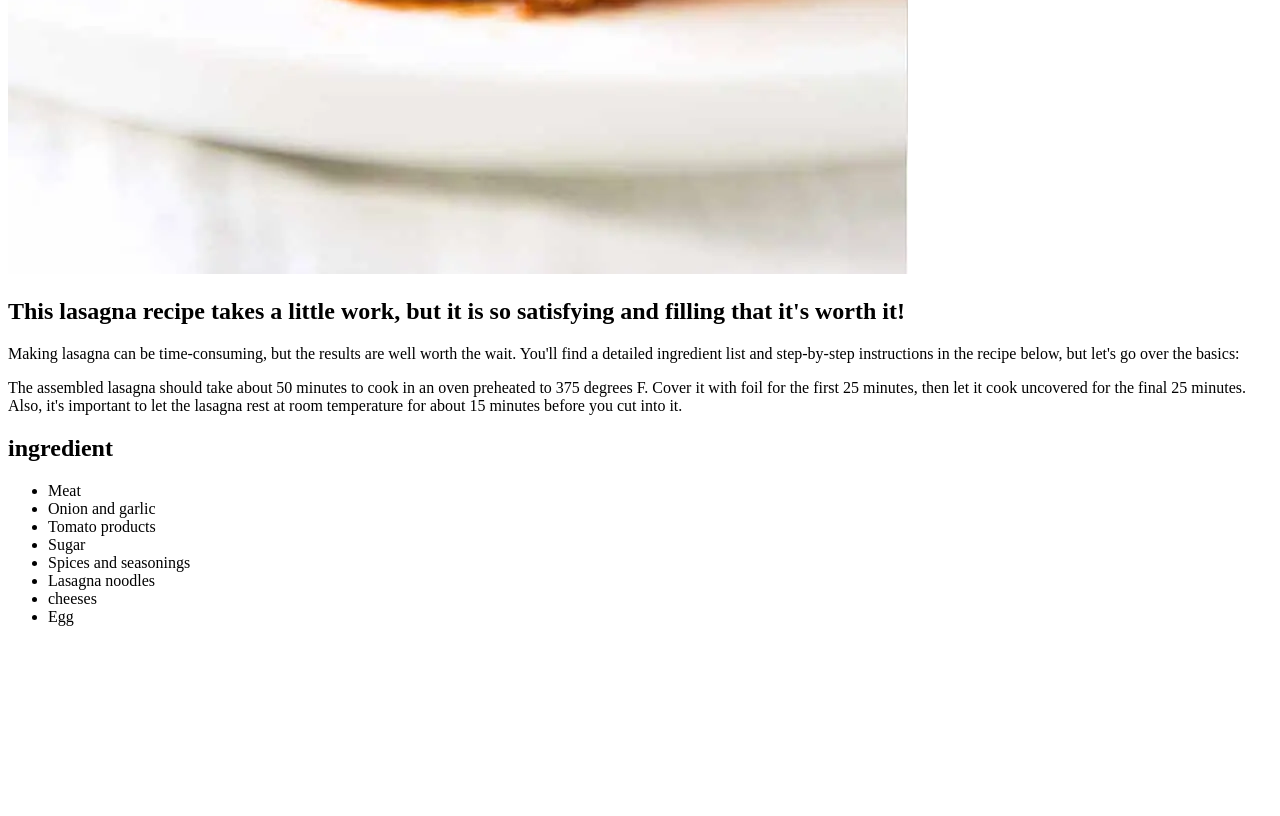
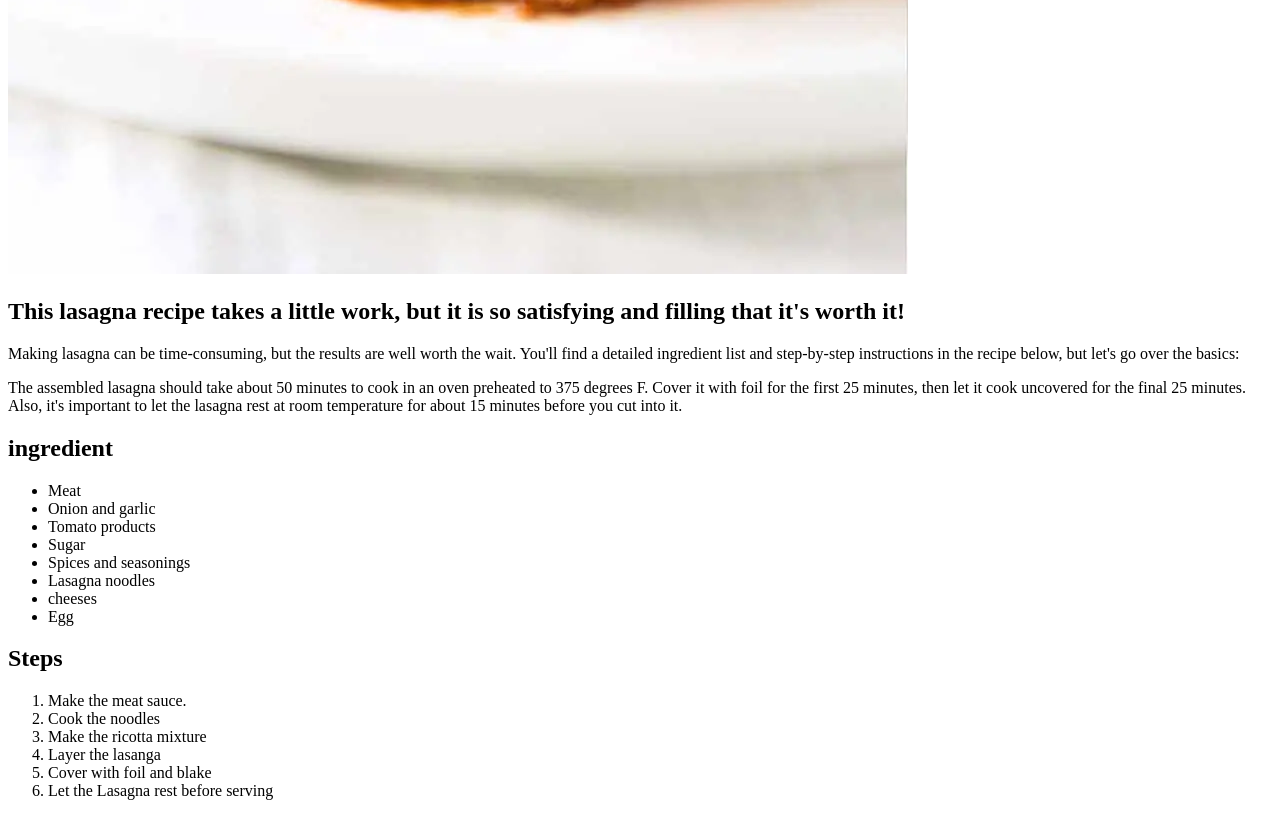
Before and after one commit to MohamedZribi/odin-recipes, a plain HTML site: page recipes/lasagna.html in a window 1280 px wide. Shown: the part 706-1522 px from the top of the page. Before the commit the page ends 1348 px from the top, so only its background shows below. Drawn offline with Linux system fonts and the light colour scheme.

Commit message:
Add steps to cook

```diff
--- a/recipes/lasagna.html
+++ b/recipes/lasagna.html
@@ -22,4 +22,13 @@
         <li>cheeses</li>
         <li>Egg</li>
     </ul>
+    <h2>Steps</h2>
+    <ol>
+        <li>Make the meat sauce.</li>
+        <li>Cook the noodles</li>
+        <li>Make the ricotta mixture</li>
+        <li>Layer the lasanga</li>
+        <li>Cover with foil and blake</li>
+        <li>Let the Lasagna rest before serving</li>
+    </ol>
 </html>
```
